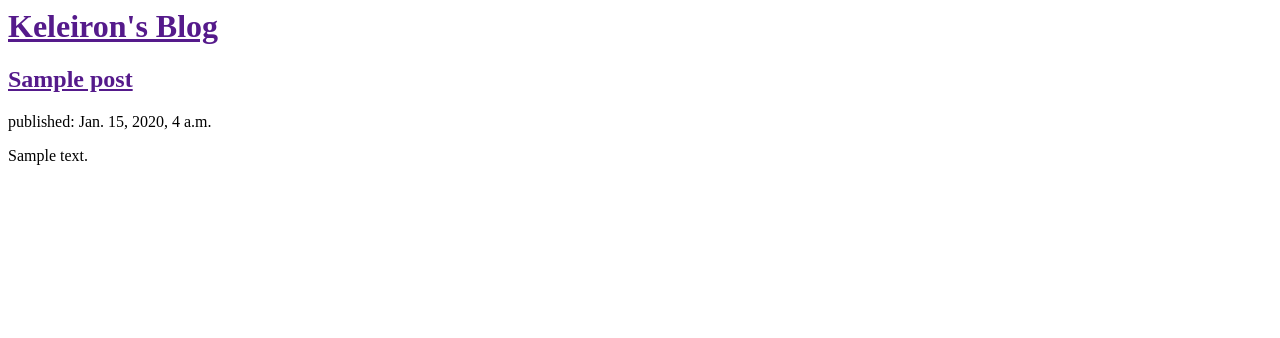
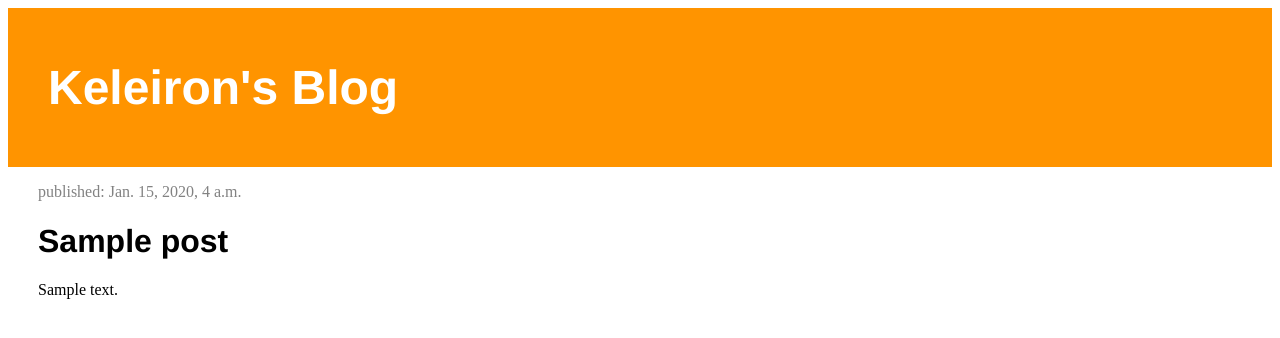
Before and after one commit to Enigmanark/My-First-Blog-Site, a Django app: template blog/templates/blog/post_list.html in a window 1280 px wide. Shown: the top 338 px of the page. Run offline with Django 3.2, Linux system fonts and the light colour scheme; the template is opened without the code that fills it: values that come from a table or form of the project are taken from there, others are empty; tables that the repository leaves empty hold one stand-in row (values such as "Sample post").

Commit message:
Updated template and added CSS

```diff
--- /dev/null
+++ b/blog/static/blog/blog.css
@@ -0,0 +1,36 @@
+.page-header {
+	background-color: #ff9400;
+	margin-top: 0;
+	padding: 20px 20px 20px 40px;
+}
+
+.page-header h1, .page-header h1 a, .page-header h1 a:visited, .page-header h1 a:active {
+	color: #ffffff;
+	font-size: 36pt;
+	text-decoration: none;
+}
+
+.content {
+		margin-left: 40px;
+}
+
+h1, h2, h3, h4 {
+    font-family: 'Oleo Script', Helvetica, sans-serif;
+}
+
+.post h1 a, .post h1 a:visited {
+    color: #000000;
+	text-decoration: none;
+}
+
+.date {
+    color: #828282;
+}
+
+.content {
+	margin-left: 30px;
+}
+
+.post {
+	margin-bottom: 70px;
+}
--- a/blog/templates/blog/post_list.html
+++ b/blog/templates/blog/post_list.html
@@ -1,23 +1,28 @@
+{% load static %}
 <html>
 
 <head>
-<title>Keleiron's Blog</title>
+
+	<link rel="stylesheet" type="text/css" href="{% static 'blog/blog.css' %}">
+	<title>Keleiron's Blog</title>
 </head>
 
 <body>
-	<div>
-		<h1><a href="">Keleiron's Blog</a></h1>
+
+	<div class="page-header">
+		<h1><a href="/">Keleiron's Blog</a></h1>
 	</div>
 
+	<div class="content">
 	{% for post in posts %}
-		<div>
-			<h2><a href=""> {{ post.title }}</a></h2>
-			<p>published: {{ post.published_date }}</p>
-			<p>{{ post.text }} </p>
-		</div>
-		<br>
-	{% endfor %}
+			<div class="post">
+				<p class="date">published: {{ post.published_date }}</p>
+				<h1><a href=""> {{ post.title }}</a></h1>
+				<p>{{ post.text|linebreaksbr }} </p>
+			</div>
+		{% endfor %}
+	</div>
 
-</body>
+	</body>
 
 </html>
```
